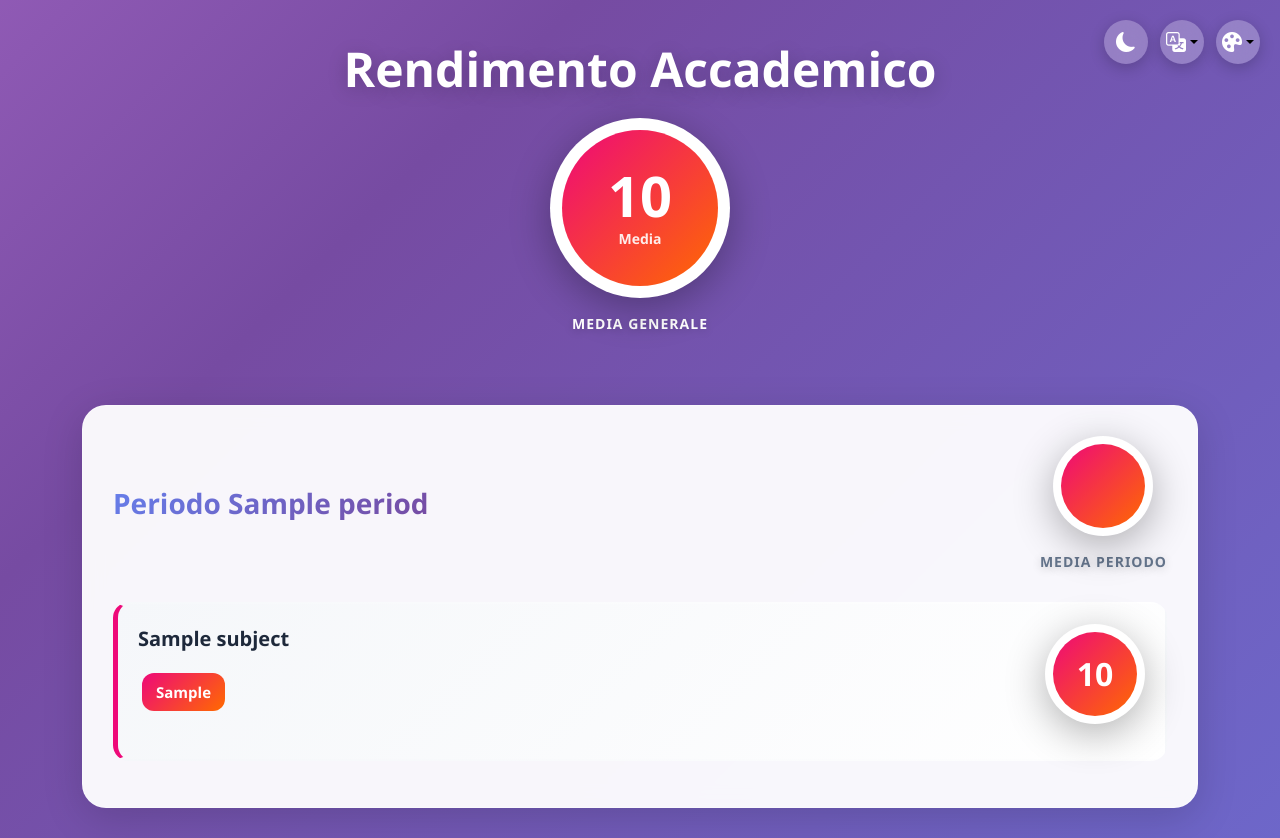
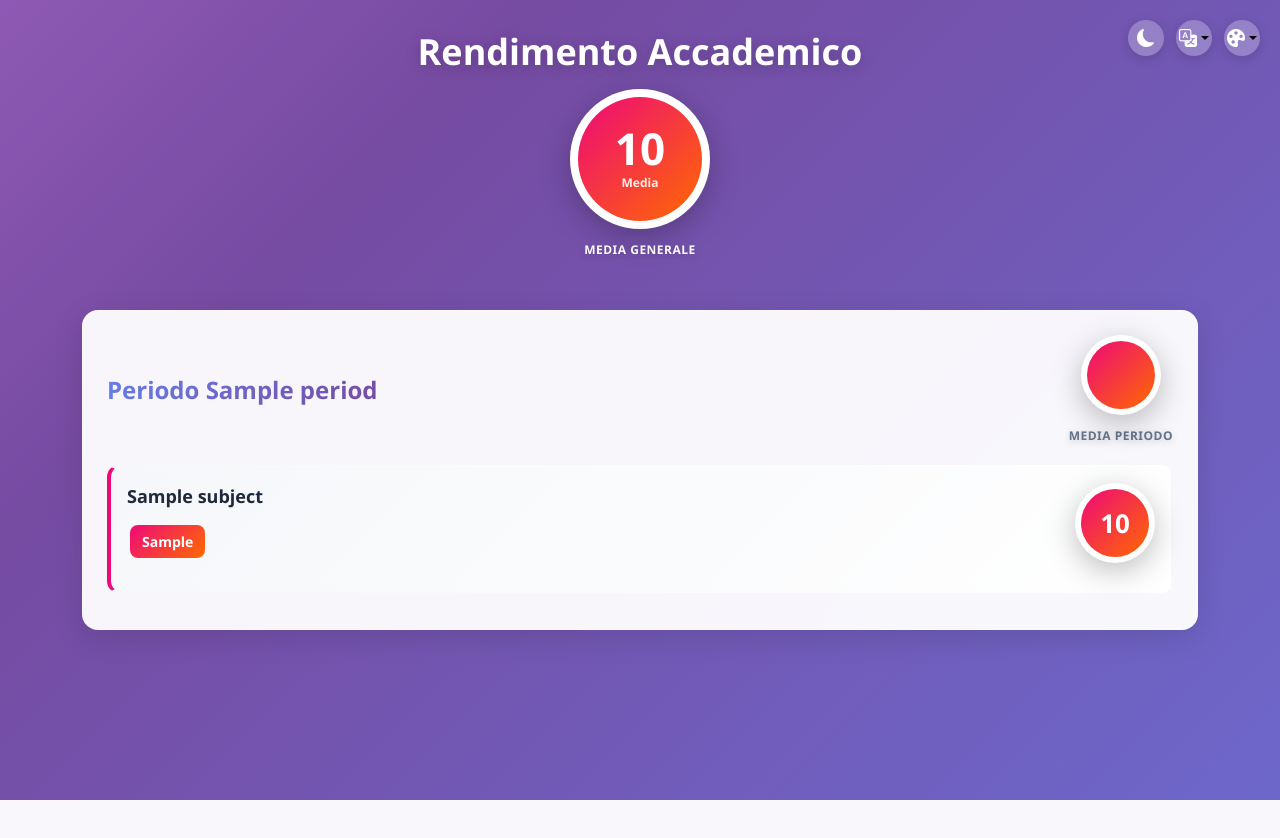
Before and after one commit to gablilli/chemediaho, a Flask app: template templates/grades.html in a window 1280 px wide. After the commit the page ends 800 px from the top, so only its background shows below. Run offline with Flask 3, Linux system fonts and the light colour scheme; the template is opened without the code that fills it: most values are stand-ins (such as "Sample title", 1, 10 or a date in 2020).

Commit message:
Make UI less chunky - reduce padding, borders, and spacing throughout
Co-authored-by: gablilli <167802854+gablilli@users.noreply.github.com>

```diff
--- a/templates/grades.html
+++ b/templates/grades.html
@@ -101,16 +101,16 @@
 
       .header-section {
         text-align: center;
-        padding: 40px 20px;
-        margin-bottom: 30px;
+        padding: 30px 20px;
+        margin-bottom: 20px;
       }
 
       .page-title {
-        font-size: 48px;
+        font-size: 36px;
         font-weight: 700;
         color: white;
-        margin-bottom: 20px;
-        text-shadow: 0 4px 20px rgba(0, 0, 0, 0.2);
+        margin-bottom: 16px;
+        text-shadow: 0 3px 15px rgba(0, 0, 0, 0.2);
       }
 
       .overall-average {
@@ -119,8 +119,8 @@
       }
 
       .circle-grade {
-        width: 180px;
-        height: 180px;
+        width: 140px;
+        height: 140px;
         border-radius: 50%;
         display: flex;
         flex-direction: column;
@@ -129,11 +129,11 @@
         font-size: 48px;
         font-weight: 700;
         color: white;
-        margin: 0 auto 15px;
-        box-shadow: 0 10px 40px rgba(0, 0, 0, 0.3);
+        margin: 0 auto 12px;
+        box-shadow: 0 8px 30px rgba(0, 0, 0, 0.25);
         position: relative;
         transition: transform 0.3s ease;
-        border: 12px solid rgba(255, 255, 255, 0.3);
+        border: 8px solid rgba(255, 255, 255, 0.3);
         background: white;
       }
 
@@ -149,16 +149,16 @@
       }
 
       .circle-grade-value {
-        font-size: 56px;
+        font-size: 44px;
         font-weight: 700;
         line-height: 1;
       }
 
       .circle-grade-label {
-        font-size: 14px;
+        font-size: 12px;
         font-weight: 600;
         text-transform: capitalize;
-        margin-top: 5px;
+        margin-top: 4px;
         opacity: 0.9;
       }
 
@@ -184,13 +184,13 @@
       }
 
       .circle-grade-small {
-        width: 100px;
-        height: 100px;
-        border: 8px solid rgba(255, 255, 255, 0.3);
+        width: 80px;
+        height: 80px;
+        border: 6px solid rgba(255, 255, 255, 0.3);
       }
 
       .circle-grade-small .circle-grade-value {
-        font-size: 32px;
+        font-size: 26px;
       }
 
       .circle-grade-small .circle-grade-label {
@@ -199,20 +199,20 @@
 
       .grade-label {
         color: white;
-        font-size: 14px;
+        font-size: 12px;
         font-weight: 600;
         text-transform: uppercase;
-        letter-spacing: 1px;
-        text-shadow: 0 2px 10px rgba(0, 0, 0, 0.2);
+        letter-spacing: 0.5px;
+        text-shadow: 0 2px 8px rgba(0, 0, 0, 0.2);
       }
 
       .period-section {
         background: var(--card-bg);
         backdrop-filter: blur(10px);
-        border-radius: 24px;
-        padding: 30px;
-        margin-bottom: 30px;
-        box-shadow: 0 10px 40px rgba(0, 0, 0, 0.15);
+        border-radius: 16px;
+        padding: 24px;
+        margin-bottom: 20px;
+        box-shadow: 0 8px 30px rgba(0, 0, 0, 0.12);
         border: 1px solid rgba(255, 255, 255, 0.3);
         animation: fadeIn 0.6s ease-out;
       }
@@ -221,13 +221,13 @@
         display: flex;
         align-items: center;
         justify-content: space-between;
-        margin-bottom: 30px;
+        margin-bottom: 20px;
         flex-wrap: wrap;
-        gap: 20px;
+        gap: 16px;
       }
 
       .period-title {
-        font-size: 28px;
+        font-size: 24px;
         font-weight: 700;
         background: var(--gradient-text);
         -webkit-background-clip: text;
@@ -238,49 +238,49 @@
 
       .subject-card {
         background: var(--subject-card-bg);
-        border-radius: 16px;
-        padding: 20px;
-        margin-bottom: 16px;
+        border-radius: 12px;
+        padding: 16px;
+        margin-bottom: 12px;
         transition: all 0.3s ease;
         border: 2px solid transparent;
       }
 
       .subject-card:hover {
-        transform: translateY(-5px);
-        box-shadow: 0 12px 30px rgba(0, 0, 0, 0.15);
+        transform: translateY(-3px);
+        box-shadow: 0 8px 24px rgba(0, 0, 0, 0.12);
         border-color: #667eea;
       }
 
       .subject-card.excellent {
-        border-left: 5px solid #38ef7d;
+        border-left: 4px solid #38ef7d;
       }
 
       .subject-card.good {
-        border-left: 5px solid #00F260;
+        border-left: 4px solid #00F260;
       }
 
       .subject-card.pass {
-        border-left: 5px solid #FFB75E;
+        border-left: 4px solid #FFB75E;
       }
 
       .subject-card.fail {
-        border-left: 5px solid #ee0979;
+        border-left: 4px solid #ee0979;
       }
 
       .subject-name {
-        font-size: 20px;
+        font-size: 18px;
         font-weight: 700;
         color: var(--text-color);
-        margin-bottom: 15px;
+        margin-bottom: 12px;
       }
 
       .grade-badge {
         display: inline-block;
-        padding: 8px 14px;
-        border-radius: 12px;
+        padding: 6px 12px;
+        border-radius: 8px;
         font-weight: 600;
-        font-size: 15px;
-        margin: 4px;
+        font-size: 14px;
+        margin: 3px;
         cursor: pointer;
         transition: all 0.3s ease;
         color: white;
@@ -288,8 +288,8 @@
       }
 
       .grade-badge:hover {
-        transform: translateY(-3px) scale(1.05);
-        box-shadow: 0 8px 20px rgba(0, 0, 0, 0.2);
+        transform: translateY(-2px) scale(1.03);
+        box-shadow: 0 6px 16px rgba(0, 0, 0, 0.18);
       }
 
       .grade-badge.excellent {
@@ -311,20 +311,20 @@
       .subject-average {
         display: flex;
         align-items: center;
-        gap: 15px;
+        gap: 12px;
       }
 
       .modal-content {
-        border-radius: 20px;
+        border-radius: 16px;
         border: none;
-        box-shadow: 0 20px 60px rgba(0, 0, 0, 0.3);
+        box-shadow: 0 15px 45px rgba(0, 0, 0, 0.25);
       }
 
       .modal-header {
         background: var(--gradient-modal-header);
         color: white;
-        border-radius: 20px 20px 0 0;
-        padding: 20px 30px;
+        border-radius: 16px 16px 0 0;
+        padding: 16px 24px;
       }
 
       .modal-title {
@@ -332,12 +332,12 @@
       }
 
       .modal-body {
-        padding: 30px;
+        padding: 24px;
       }
 
       .modal-body p {
-        margin-bottom: 15px;
-        font-size: 15px;
+        margin-bottom: 12px;
+        font-size: 14px;
         line-height: 1.6;
       }
 
@@ -360,8 +360,8 @@
       }
 
       .settings-btn {
-        width: 44px;
-        height: 44px;
+        width: 36px;
+        height: 36px;
         border-radius: 50%;
         background: rgba(255, 255, 255, 0.25);
         border: none;
@@ -371,7 +371,7 @@
         justify-content: center;
         transition: all 0.3s ease;
         backdrop-filter: blur(10px);
-        box-shadow: 0 4px 15px rgba(0, 0, 0, 0.2);
+        box-shadow: 0 3px 12px rgba(0, 0, 0, 0.15);
       }
 
       .settings-btn:hover {
@@ -380,21 +380,21 @@
       }
 
       .settings-btn i {
-        font-size: 20px;
+        font-size: 18px;
         color: white;
       }
 
       .dropdown-menu {
         background: var(--card-bg);
         border: 1px solid var(--input-border);
-        border-radius: 12px;
-        padding: 8px;
-        box-shadow: 0 10px 40px rgba(0, 0, 0, 0.2);
+        border-radius: 10px;
+        padding: 6px;
+        box-shadow: 0 8px 30px rgba(0, 0, 0, 0.15);
       }
 
       .dropdown-item {
-        border-radius: 8px;
-        padding: 10px 16px;
+        border-radius: 6px;
+        padding: 8px 14px;
         color: var(--text-color);
         transition: all 0.2s ease;
       }
@@ -415,13 +415,16 @@
 
       @media (max-width: 768px) {
         .page-title {
-          font-size: 32px;
+          font-size: 28px;
         }
 
         .circle-grade {
-          width: 100px;
-          height: 100px;
-          font-size: 40px;
+          width: 110px;
+          height: 110px;
+        }
+
+        .circle-grade-value {
+          font-size: 36px;
         }
 
         .period-header {
```
Also changed, not shown: templates/login.html (+26 -26 lines).
